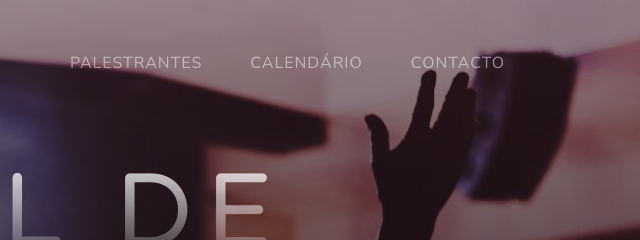
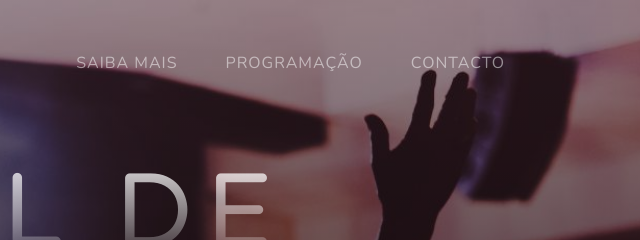
Before and after one commit to jeffersonbergman/festival-iba-bootstrap, a website: page index.html in a window 1280 px wide. Shown: the top 240 px of the page, 633-1273 px from the left. Drawn offline with nearby package versions, Linux system fonts and the light colour scheme.

Commit message:
Alteração img

```diff
--- a/index.html
+++ b/index.html
@@ -28,8 +28,8 @@
                 </button>
                 <div class="collapse navbar-collapse" id="navbarResponsive">
                     <ul class="navbar-nav ms-auto">
-                        <li class="nav-item"><a class="nav-link" href="#about">PALESTRANTES</a></li>
-                        <li class="nav-item"><a class="nav-link" href="#projects">CALENDÁRIO</a></li>
+                        <li class="nav-item"><a class="nav-link" href="#about">SAIBA MAIS</a></li>
+                        <li class="nav-item"><a class="nav-link" href="#projects">PROGRAMAÇÃO</a></li>
                         <li class="nav-item"><a class="nav-link" href="#signup">CONTACTO</a></li>
                     </ul>
                 </div>
@@ -71,7 +71,7 @@ Durante a Semana de Música Sacra, os participantes terão acesso a diversas ofi
             <div class="container px-4 px-lg-5">
                 <!-- Featured Project Row-->
                 <div class="row gx-0 mb-4 mb-lg-5 align-items-center">
-                    <div class="col-xl-8 col-lg-7"><img class="img-fluid mb-3 mb-lg-0" src="assets/img/iniciativa.png" alt="..." /></div>
+                    <div class="col-xl-8 col-lg-7"><img class="img-fluid mb-3 mb-lg-0" src="assets/img/palestrantes.jpg" alt="..." /></div>
                     <div class="col-xl-4 col-lg-5">
                         <div class="featured-text text-center text-lg-left">
                             <h4>Iniciativa Antioquia</h4>
```
Also changed, not shown: assets/img/palestrantes.jpg (added).
